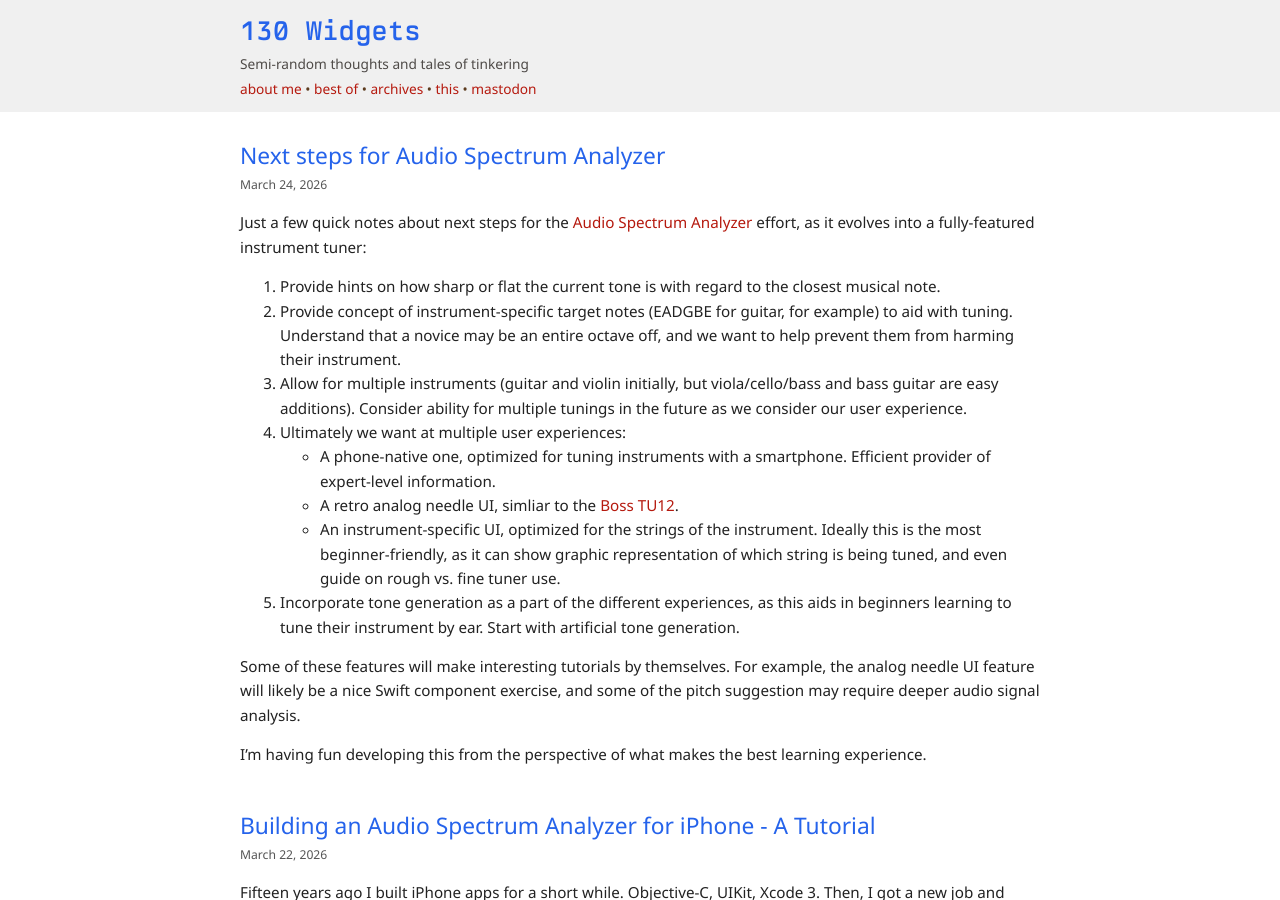
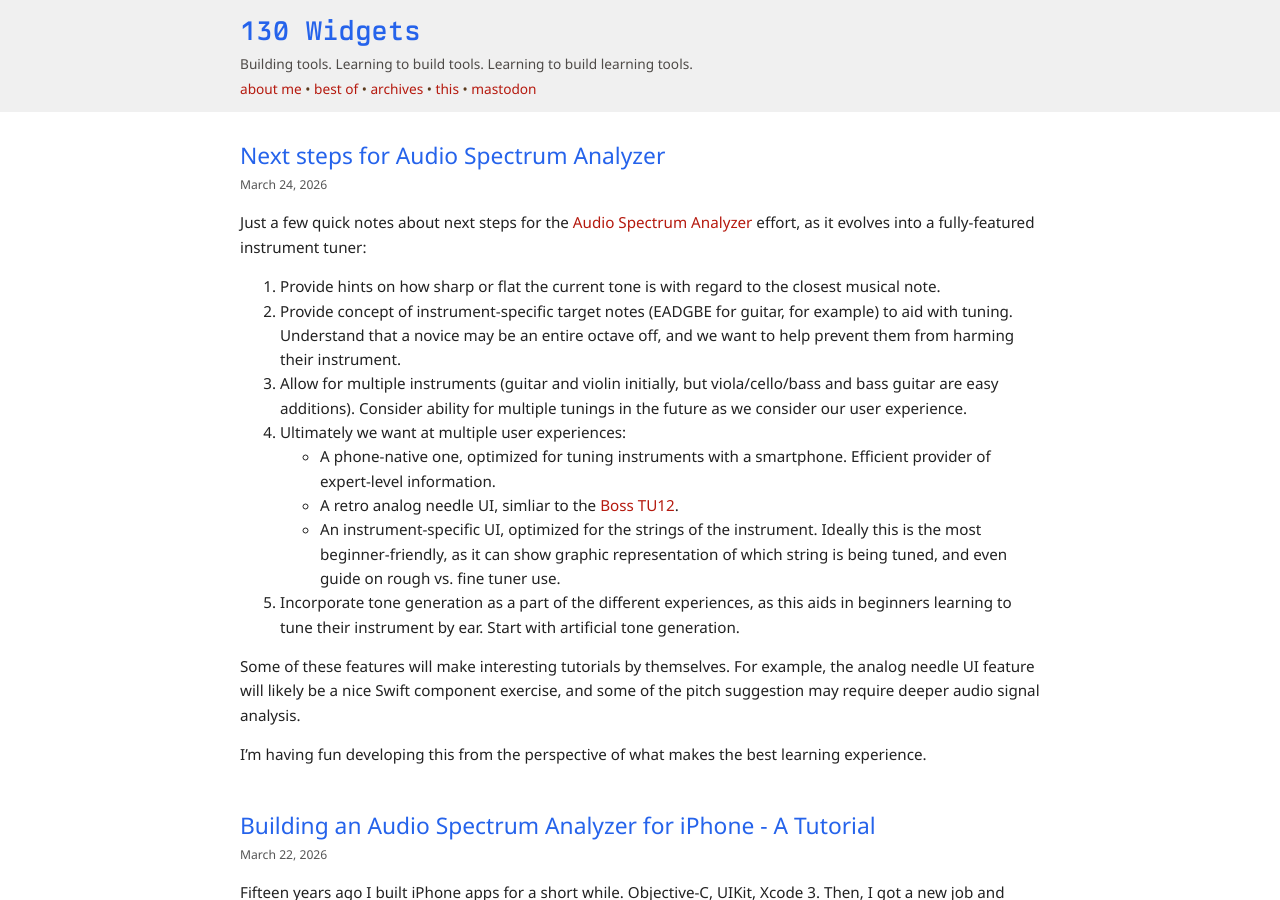
Before and after one commit to bojordan/bojordan.github.io, a Jekyll site: the page built from index.html, in a window 1280 px wide and 900 px high. Built offline with Jekyll 4.4.1, drawn with Linux system fonts in a browser that asks for light colours; a style sheet for code colours, icons or effects is not loaded.

Commit message:
Site description update

```diff
--- a/_layouts/default.html
+++ b/_layouts/default.html
@@ -22,7 +22,7 @@
           <h1><a href="/">130 Widgets</a></h1>
           <div>
               <p id="description">
-                  Semi-random thoughts and tales of tinkering
+                  Building tools. Learning to build tools. Learning to build learning tools.
               </p>
 
               <nav>
```
